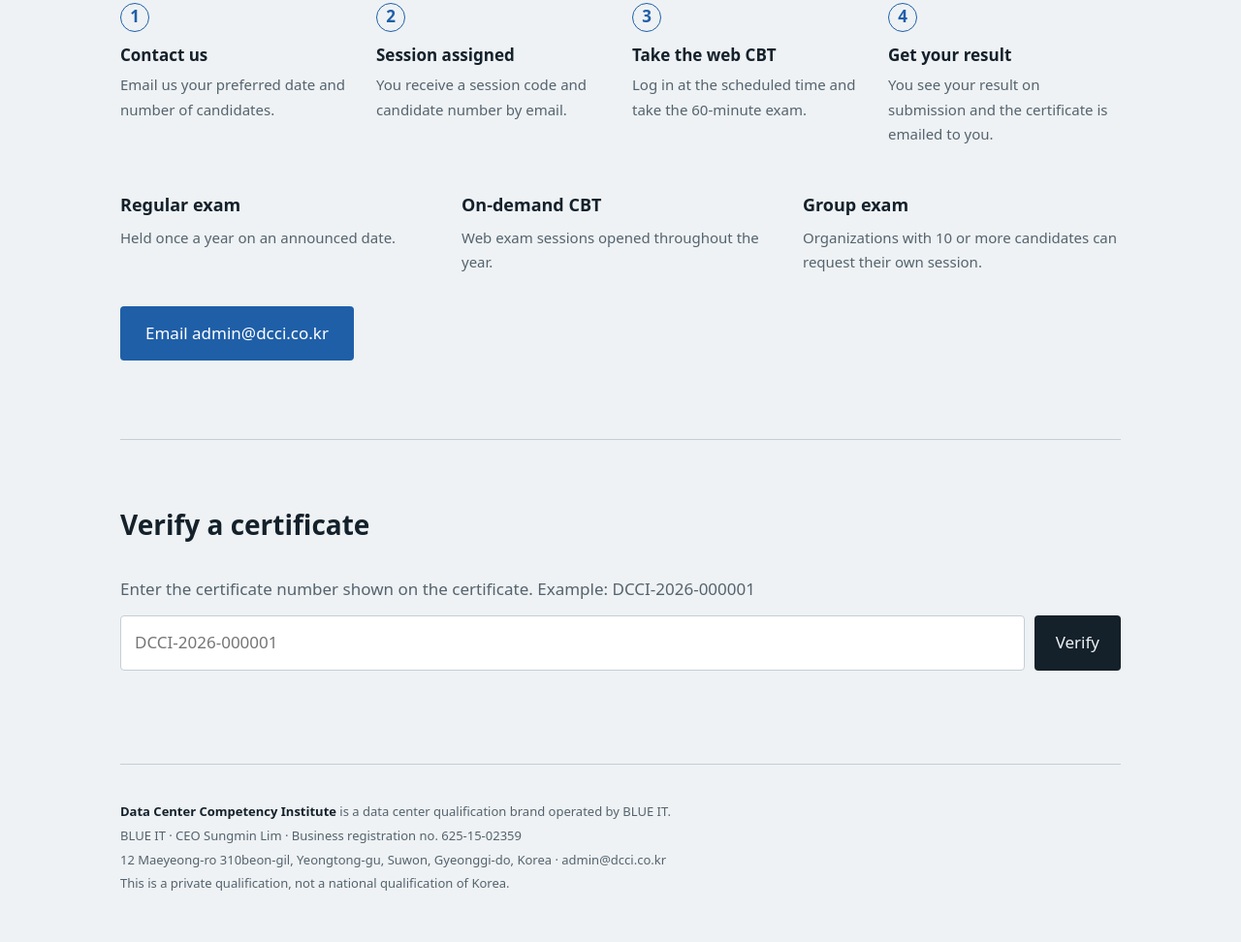
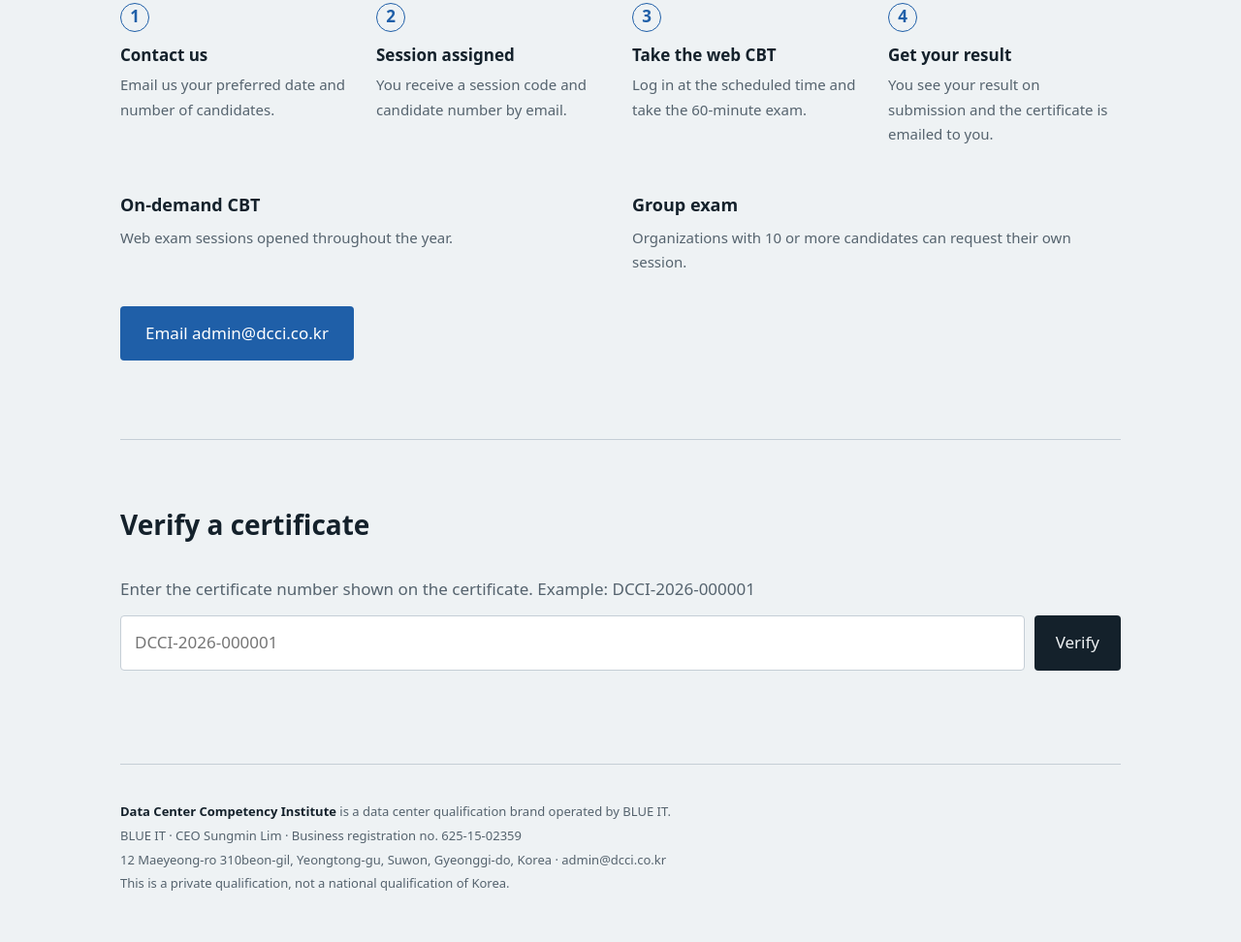
Before and after one commit to tenjinmike/dcci-site, a plain HTML site: page index.html in a window 1280 px wide. Shown: the part 2600-3572 px from the top of the page at 97% size. Drawn offline with Linux system fonts and the light colour scheme; a web font is replaced by a local one.

Commit message:
정기시험 항목 삭제 (수시 CBT·단체시험만)

```diff
--- a/index.html
+++ b/index.html
@@ -92,6 +92,7 @@ h2{font-size:28px;margin:0 0 28px;font-weight:700}
 .types{display:grid;grid-template-columns:repeat(3,1fr);gap:24px}
 .types h3{margin:0 0 6px;font-size:18px}
 .types p{margin:0;color:var(--muted);font-size:15px}
+.types.two{grid-template-columns:repeat(2,1fr)}
 @media (max-width:760px){.types{grid-template-columns:1fr}}
 
 .verify{display:flex;gap:10px;flex-wrap:wrap;margin-top:8px}
@@ -179,9 +180,8 @@ footer b{color:var(--ink)}
       <li><b data-i="st3b">웹 CBT 응시</b><p data-i="st3p">정해진 시간에 접속해 60분 동안 응시합니다.</p></li>
       <li><b data-i="st4b">결과 확인</b><p data-i="st4p">제출 즉시 합격 여부가 나오고, 합격증이 이메일로 발송됩니다.</p></li>
     </ol>
-    <div class="types" style="margin-top:44px">
-      <div><h3 data-i="t1h">정기시험</h3><p data-i="t1p">연 1회 공고하는 정기 회차입니다.</p></div>
-      <div><h3 data-i="t2h">수시 CBT</h3><p data-i="t2p">정기시험 외에 수시로 여는 웹 시험입니다.</p></div>
+    <div class="types two" style="margin-top:44px">
+      <div><h3 data-i="t2h">수시 CBT</h3><p data-i="t2p">연중 수시로 회차를 열어 웹으로 응시합니다.</p></div>
       <div><h3 data-i="t3h">단체시험</h3><p data-i="t3p">10명 이상 기관·기업은 별도 회차를 신청할 수 있습니다.</p></div>
     </div>
     <p style="margin-top:32px"><a class="cta" href="mailto:admin@dcci.co.kr" data-i="mailBtn">admin@dcci.co.kr로 문의하기</a></p>
@@ -225,7 +225,7 @@ regNote:"The private qualification registration number will be posted here once
 subH:"Exam subjects",
 d1:"Tier, TIA-942, ISO/IEC 22237, EN 50600, availability, PUE, ITSM",d2:"Roles of UPS, generators, ATS and PDUs, basic power calculations, electrical work safety",d3:"CRAC/CRAH units, chillers, hot and cold aisles, liquid cooling, ASHRAE ranges",d4:"Servers, storage and networks, structured cabling, rack management",d5:"Security zones, CCTV, access control, tailgating prevention, logs and key control",d6:"IT asset receiving, shipping and disposal, walkthroughs, preventive maintenance, permits and change management",d7:"Gas suppression, LOTO, related laws, major incident cases, BCP and DRP",
 applyH:"How to apply",st1b:"Contact us",st1p:"Email us your preferred date and number of candidates.",st2b:"Session assigned",st2p:"You receive a session code and candidate number by email.",st3b:"Take the web CBT",st3p:"Log in at the scheduled time and take the 60-minute exam.",st4b:"Get your result",st4p:"You see your result on submission and the certificate is emailed to you.",
-t1h:"Regular exam",t1p:"Held once a year on an announced date.",t2h:"On-demand CBT",t2p:"Web exam sessions opened throughout the year.",t3h:"Group exam",t3p:"Organizations with 10 or more candidates can request their own session.",
+t2h:"On-demand CBT",t2p:"Web exam sessions opened throughout the year.",t3h:"Group exam",t3p:"Organizations with 10 or more candidates can request their own session.",
 mailBtn:"Email admin@dcci.co.kr",
 verH:"Verify a certificate",verP:"Enter the certificate number shown on the certificate. Example: DCCI-2026-000001",verBtn:"Verify",
 foot:"<b>Data Center Competency Institute</b> is a data center qualification brand operated by BLUE IT.<br>BLUE IT · CEO Sungmin Lim · Business registration no. 625-15-02359<br>12 Maeyeong-ro 310beon-gil, Yeongtong-gu, Suwon, Gyeonggi-do, Korea · admin@dcci.co.kr<br>This is a private qualification, not a national qualification of Korea."
```
